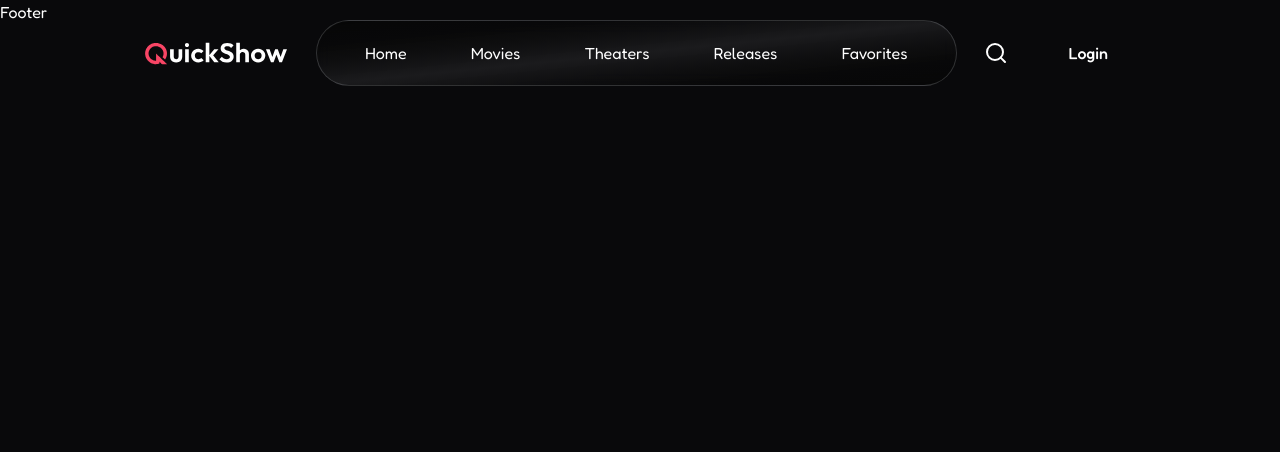
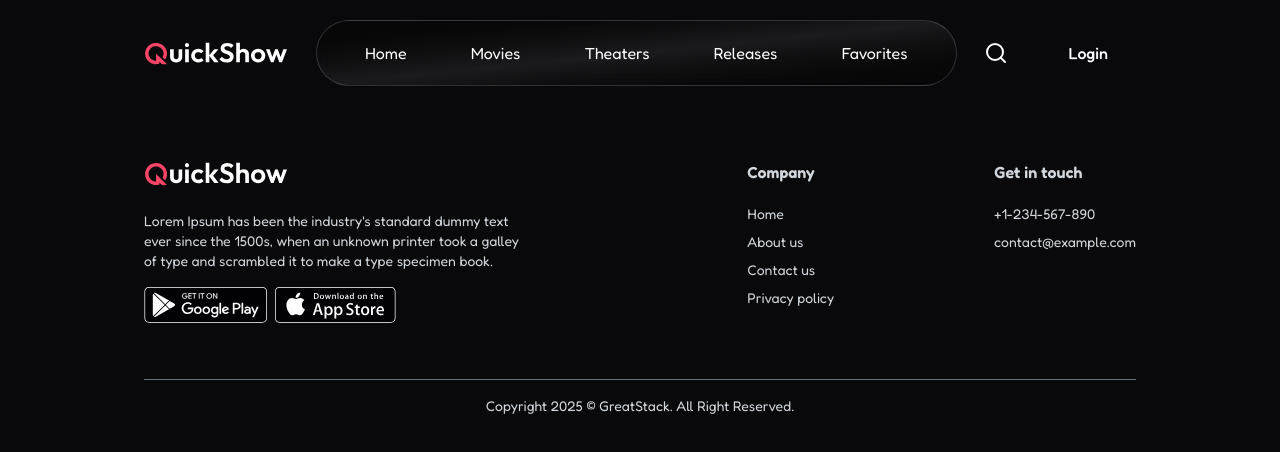
Before and after one commit to vishalshukla77/QuickShow, a React (Vite) app in the folder client/: page /favorite in a window 1280 px wide. Shown: the top 452 px of the page. Built offline with nearby package versions, Linux system fonts and the light colour scheme; no server answers.

Commit message:
movie component

```diff
--- a/client/src/components/Footer.jsx
+++ b/client/src/components/Footer.jsx
@@ -1,10 +1,44 @@
 import React from 'react'
+import { assets } from '../assets/assets'
 
 const Footer = () => {
   return (
-    <div>
-      <h1>Footer</h1>
-    </div>
+        <footer className="px-6  md:px-16 lg:px-36 w-full mt-40 text-gray-300">
+            <div className="flex flex-col md:flex-row justify-between w-full gap-10 border-b border-gray-500 pb-14">
+                <div className="md:max-w-96">
+                    <img className="w-36 h-auto" src={assets.logo} />
+                    <p className="mt-6 text-sm">
+                        Lorem Ipsum has been the industry's standard dummy text ever since the 1500s, when an unknown printer took a galley of type and scrambled it to make a type specimen book.
+                    </p>
+                    <div className="flex items-center gap-2 mt-4">
+                        <img src={assets.googlePlay
+                        } alt="google play" className="h-9 w-auto " />
+                        <img src={assets.appStore} alt="app store" className="h-9 w-auto" />
+                    </div>
+                </div>
+                <div className="flex-1 flex items-start md:justify-end gap-20 md:gap-40">
+                    <div>
+                        <h2 className="font-semibold mb-5">Company</h2>
+                        <ul className="text-sm space-y-2">
+                            <li><a href="#">Home</a></li>
+                            <li><a href="#">About us</a></li>
+                            <li><a href="#">Contact us</a></li>
+                            <li><a href="#">Privacy policy</a></li>
+                        </ul>
+                    </div>
+                    <div>
+                        <h2 className="font-semibold mb-5">Get in touch</h2>
+                        <div className="text-sm space-y-2">
+                            <p>+1-234-567-890</p>
+                            <p>contact@example.com</p>
+                        </div>
+                    </div>
+                </div>
+            </div>
+            <p className="pt-4 text-center text-sm pb-5">
+                Copyright {new Date().getFullYear()} © GreatStack. All Right Reserved.
+            </p>
+        </footer>
   )
 }
 
--- a/client/src/components/MovieCard.jsx
+++ b/client/src/components/MovieCard.jsx
@@ -7,7 +7,7 @@
   const navigate = useNavigate();
 
   return (
-    <div className='flex flex-col justify-between p-3 bg-gray-800 rounded-2xl hover:-translate-y-1 transition duration-300 w-66'>
+    <div className='flex flex-col justify-between p-3 bg-gray-800 rounded-2xl hover:-translate-y-1 transition duration-300 w-64'>
 
       <img
         onClick={() => {
--- a/client/src/components/Trailer.jsx
+++ b/client/src/components/Trailer.jsx
@@ -25,16 +25,27 @@
         />
       </div>
 
-      <div className='group grid grid-cols gap-4 md:gap-8 mt-8 max-w-3xl mx-auto '>
-        {dummyTrailers.map((trailer)=>{
-            <div key={trailer.image} className='relative group-hover:not-hover:opacity-50 hover:-translate-y-1 duration-300 transition max-md:h-60 md:max-h-60 cursor-pointer' >
-                <img src={trailer.image} alt="tailer" className='rounded-lg w-full h-full object-cover brightness-75'/>
+      <div className='group grid grid-cols-4 gap-4 md:gap-8 mt-8 max-w-3xl mx-auto '>
+      {dummyTrailers.map((trailer) => {
+  return (
+    <div
+      onClick={() => setCurrentTrailer(trailer)}
+      key={trailer.image}
+      className='relative group-hover:not-hover:opacity-50 hover:-translate-y-1 duration-300 transition max-md:h-60 md:max-h-60 cursor-pointer'
+    >
+      <img
+        src={trailer.image}
+        alt="trailer"
+        className='rounded-lg w-full h-full object-cover brightness-75'
+      />
+      <PlayCircle
+        strokeWidth={1.6}
+        className='absolute top-1/2 left-1/2 w-5 md:w-8 h-5 md:h-12 transform -translate-x-1/2 -translate-y-1/2'
+      />
+    </div>
+  );
+})}
 
-                <PlayCircleIcon strokeWidth={1.6} className='absolute top-1/2 left-1/2 w-5 md:w-8 h-5 md:h-12 transform -translate-x-1/2 -translate-y-1/2'/>
-
-                </div>
-
-        })}
       </div>
     </div>
   );
--- a/client/src/pages/Movies.jsx
+++ b/client/src/pages/Movies.jsx
@@ -1,11 +1,25 @@
 import React from 'react'
 
+import { dummyShowsData } from '../assets/assets'
+import MovieCard from '../components/MovieCard'
+import BlurCircle from '../components/BlurCircle'
 function Movies() {
-  return (
-    <div>
+  return dummyShowsData.length > 0 ? (
+    <div className='relative my-40 mb-60 px-6 md:px-16 lg:px-60 xl:px-44 overflow-hidden min-h-[80vh]'>
 
+      <BlurCircle top="150px" left="0px"/>
+      <BlurCircle top="50px" left="50x"/>
+
+      <h1 className='text-lg font-medium my-4'>Now showing</h1>
+      <div className='flex flex-wrap max-sm:justify-center gap-8' >
+        {dummyShowsData.map((movie) => (
+          <MovieCard movie={movie} key={movie._id} />
+        ))}
+      </div>
     </div>
-  )
+  ) : (<div>
+
+  </div>);
 }
 
-export default Movies
+export default Movies;
```
